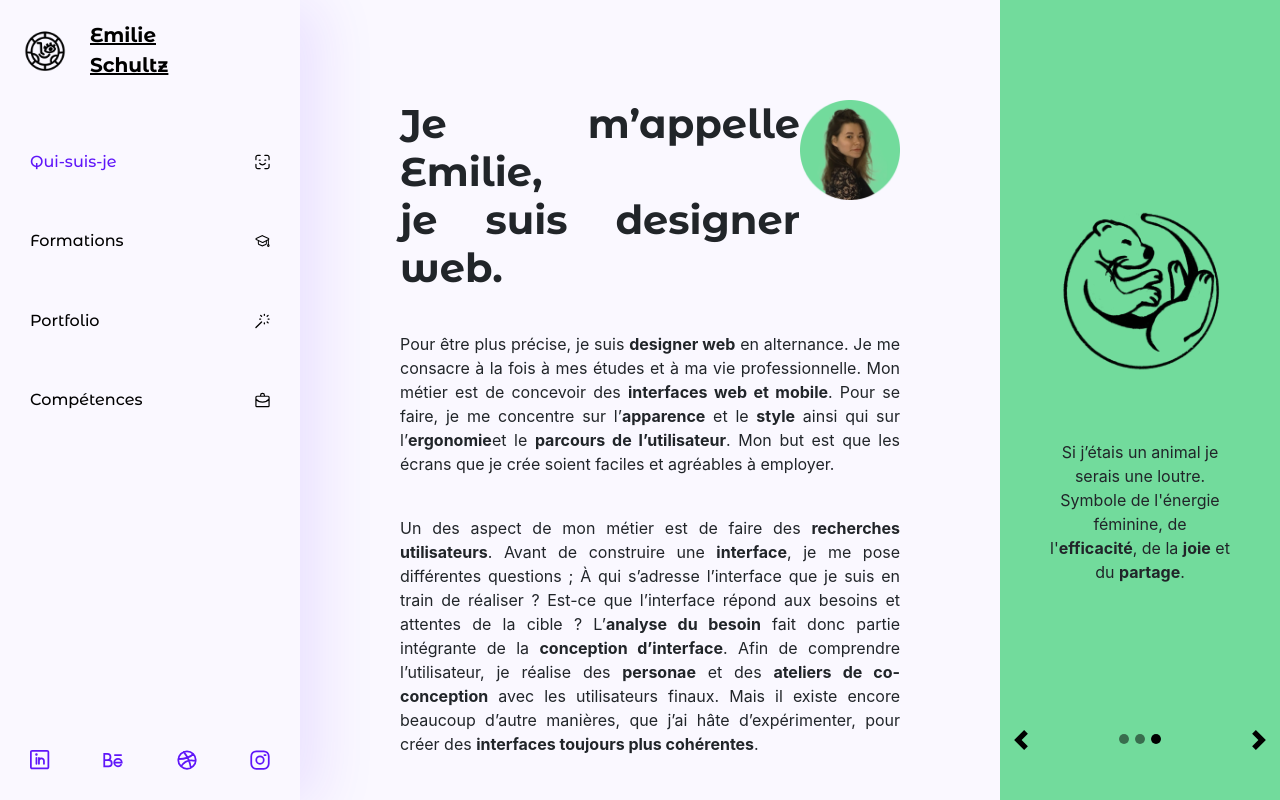
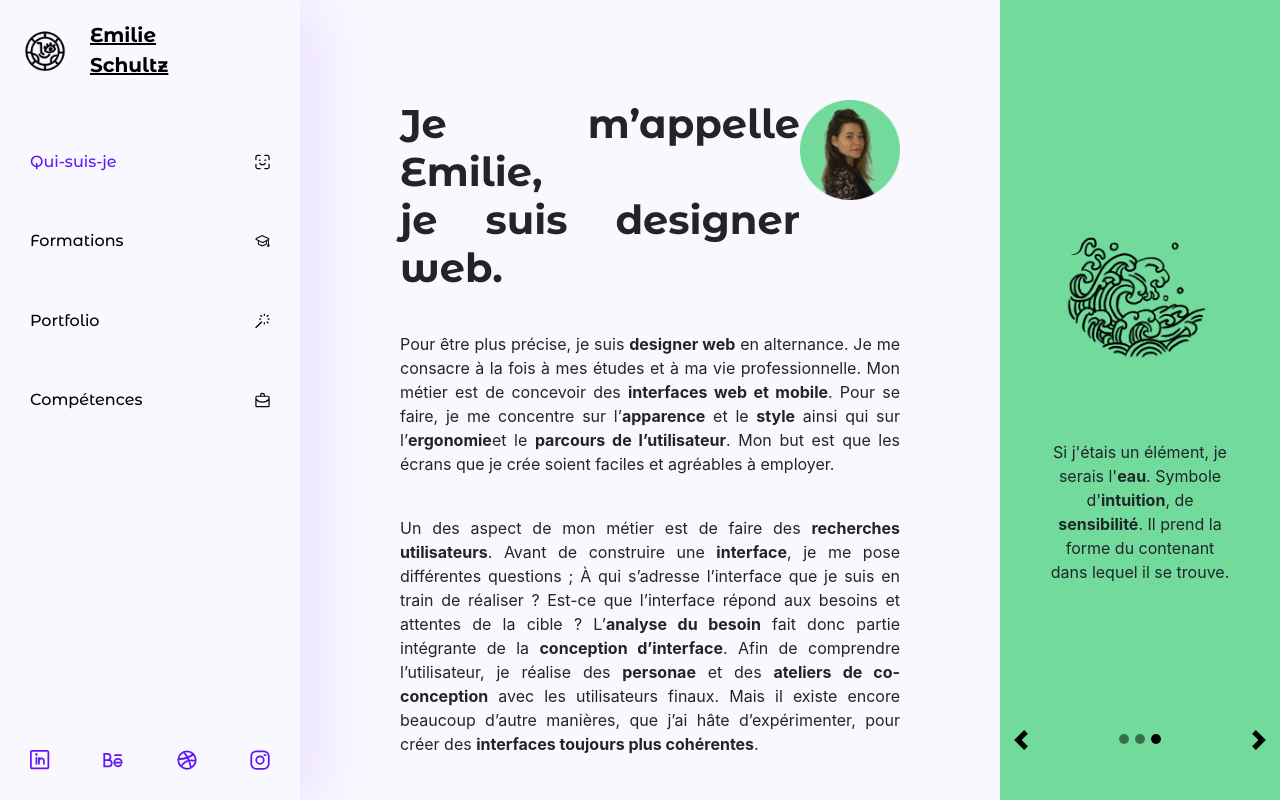
Before and after one commit to emilieschultz/emilieschultz.fr, a React (Create React App) app: page /qui-suis-je in a window 1280 px wide. Both pictures are taken after a click on the item 1156 px from the left and 739 px from the top of the page. Shown: the top 800 px of the page. Built offline with nearby package versions, Linux system fonts and the light colour scheme; a web font is replaced by a local one.

Commit message:
add txt to slider

```diff
--- a/src/pages/about/index.js
+++ b/src/pages/about/index.js
@@ -5,6 +5,7 @@ import { Carousel } from 'react-bootstrap';
 import profilImg from './profil-pic.png';
 import otter from './otter.png';
 import tournesol from './tournesol.png';
+import water from './water.png';
 
 export default function About() {
   return (
@@ -106,11 +107,11 @@ export default function About() {
           </Carousel.Item>
           <Carousel.Item>
             <div className={styles.carouselItem}>
-              <img src={otter} alt="" className="d-block w-100" />
+              <img src={water} alt="" className="d-block w-100" />
               <p className={styles.p}>
-                Si j’étais un animal je serais une loutre. Symbole de l'énergie
-                féminine, de l'<b>efficacité</b>, de la <b>joie</b> et du{' '}
-                <b>partage</b>.
+                Si j'étais un élément, je serais l'<b>eau</b>. Symbole d'
+                <b>intuition</b>, de <b>sensibilité</b>. Il prend la forme du
+                contenant dans lequel il se trouve.
               </p>
             </div>
           </Carousel.Item>
```
Also changed, not shown: src/pages/about/water.png (added), 1 other file (tests, documents, lock files or other folders).
